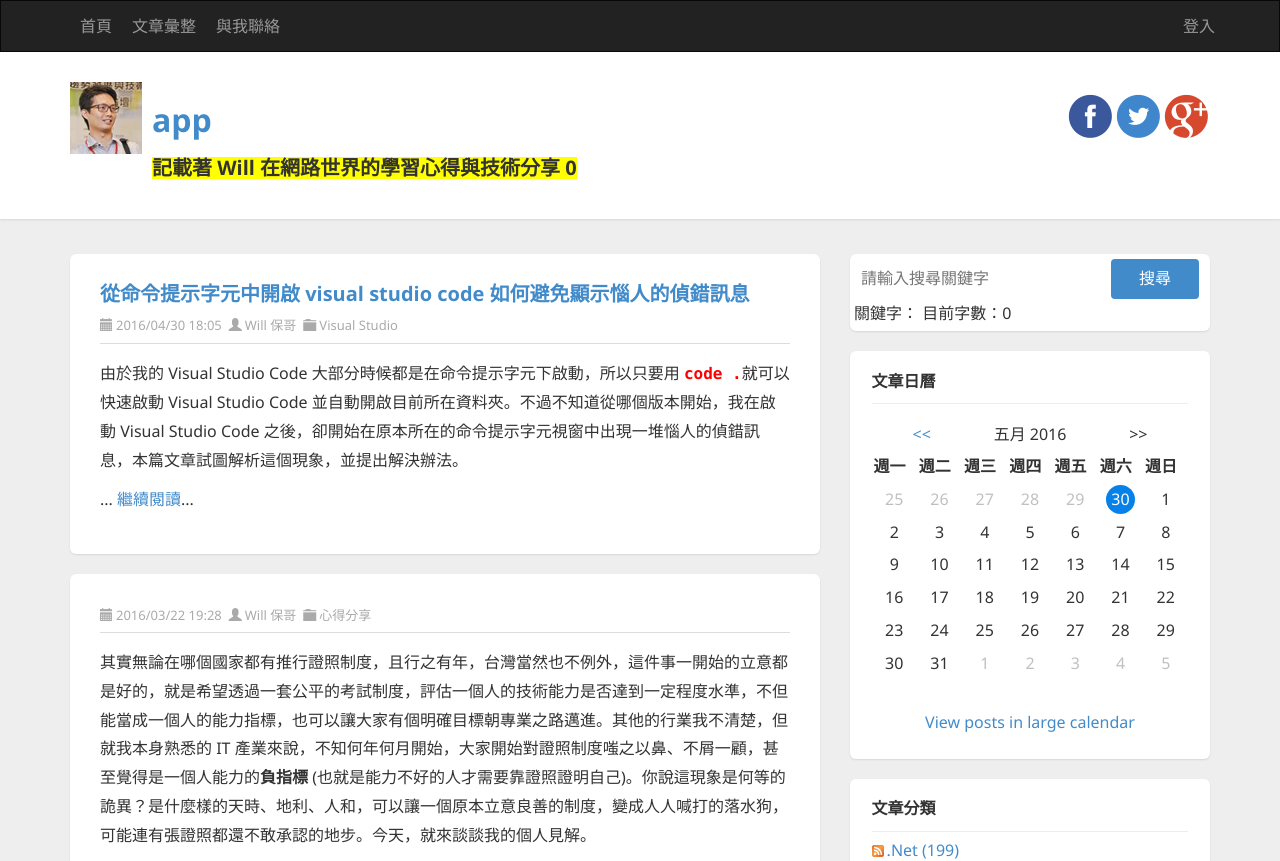
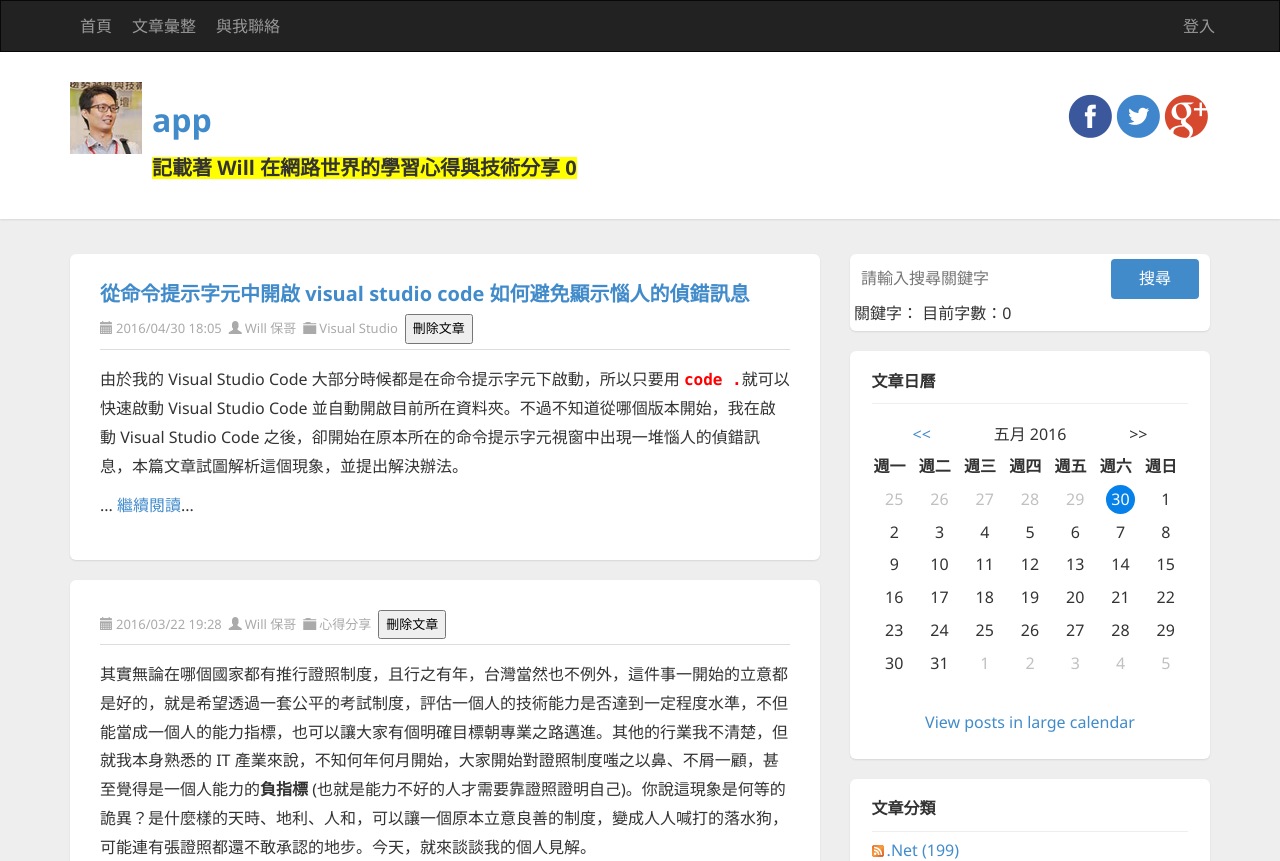
Before and after one commit to Coffee0127/angular-zero, an Angular app: page / in a window 1280 px wide. Shown: the top 861 px of the page. Built offline with nearby package versions, Linux system fonts and the light colour scheme.

Commit message:
定義 Angular 元件的輸出介面 - @Output() 子元件將資料傳給父元件

```diff
--- a/src/app/article/article-header/article-header.component.html
+++ b/src/app/article/article-header/article-header.component.html
@@ -7,5 +7,8 @@
     <span class="post-date"><i class="glyphicon glyphicon-calendar"></i>{{ item.date }}</span>
     <span class="post-author"><i class="glyphicon glyphicon-user"></i><a href="http://blog.miniasp.com/author/will.aspx">{{ item.author }}</a></span>
     <span class="post-category"><i class="glyphicon glyphicon-folder-close"></i><a [href]="item['category-link']">{{ item.category }}</a></span>
+    <span>
+      <button (click)="deleteArticle()">刪除文章</button>
+    </span>
   </div>
 </header>
--- a/src/app/article/article-header/article-header.component.ts
+++ b/src/app/article/article-header/article-header.component.ts
@@ -1,4 +1,4 @@
-import { Component, OnInit, Input } from '@angular/core';
+import { Component, OnInit, Input, Output, EventEmitter } from '@angular/core';
 
 @Component({
   selector: 'app-article-header',
@@ -10,9 +10,16 @@ export class ArticleHeaderComponent implements OnInit {
   @Input()
   item;
 
+  @Output()
+  delete = new EventEmitter<any>();
+
   constructor() { }
 
   ngOnInit() {
   }
 
+  deleteArticle() {
+    this.delete.emit(this.item);
+  }
+
 }
--- a/src/app/article/article-list/article-list.component.html
+++ b/src/app/article/article-list/article-list.component.html
@@ -1,4 +1,4 @@
 <article class="post" id="post{{idx}}" *ngFor="let item of data; let idx = index;">
-  <app-article-header [item]="item"></app-article-header>
+  <app-article-header [item]="item" (delete)="doDelete($event)"></app-article-header>
   <app-article-body [item]="item"></app-article-body>
 </article>
--- a/src/app/article/article-list/article-list.component.ts
+++ b/src/app/article/article-list/article-list.component.ts
@@ -7,7 +7,7 @@ import { Component, OnInit } from '@angular/core';
 })
 export class ArticleListComponent implements OnInit {
 
-  data;
+  data: Array<any>;
 
   constructor() { }
 
@@ -94,4 +94,8 @@ export class ArticleListComponent implements OnInit {
     ];
   }
 
+  doDelete(item) {
+    this.data = this.data.filter(v => v !== item);
+  }
+
 }
```
